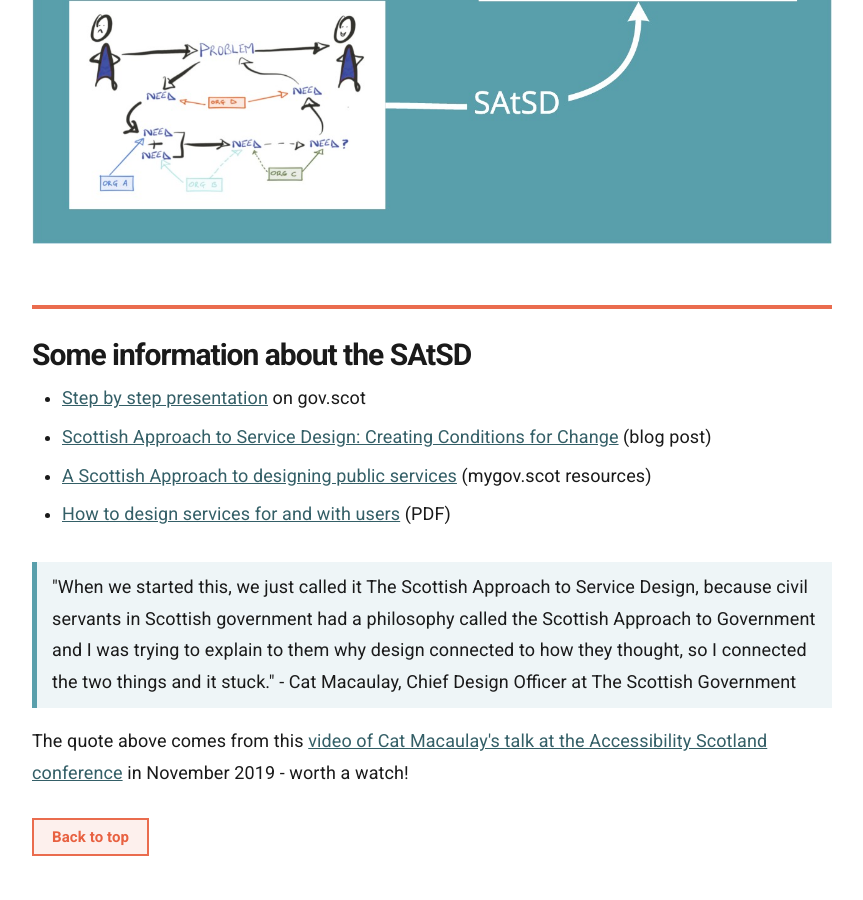
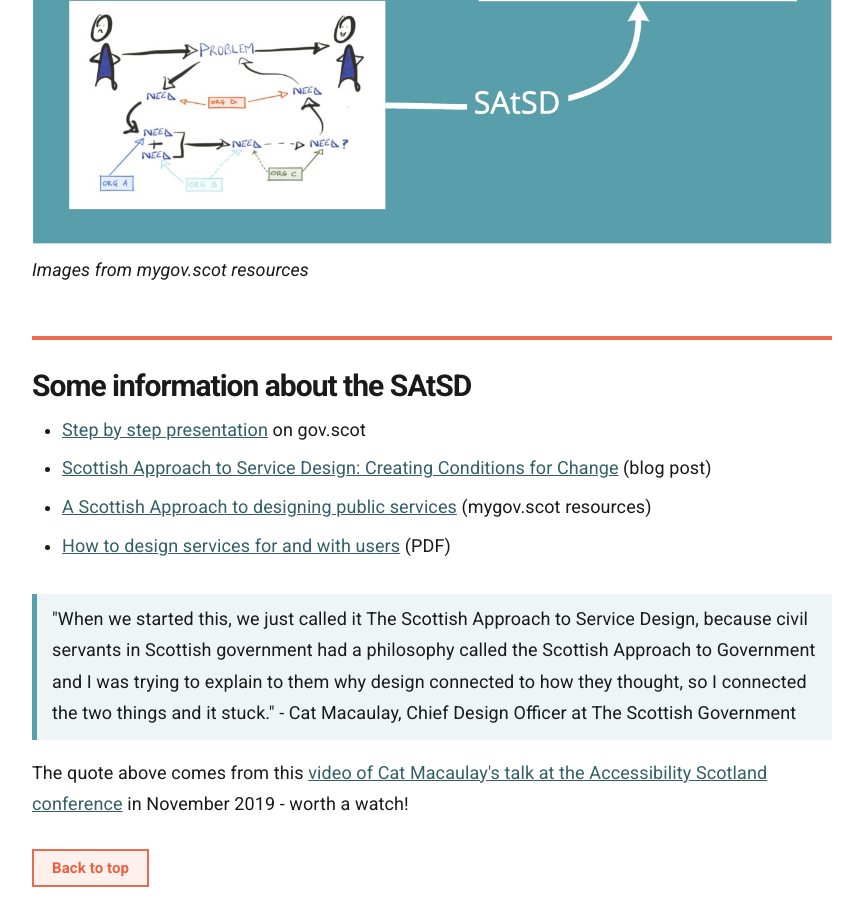
Before and after one commit to stephanie-K/practitioner-stories, a Jekyll site: the page built from _docs/SAtSD/summary.md, in a window 1280 px wide and 900 px high, scrolled down 1420 px. Shown: the whole window, without its empty margins (358-1221 px from the left). Built offline with Jekyll 4.4.1, drawn with Linux system fonts in a browser that asks for light colours.

Commit message:
add caption under the image

```diff
--- a/_docs/SAtSD/summary.md
+++ b/_docs/SAtSD/summary.md
@@ -36,6 +36,7 @@
 
 
 ![using 2 images, with the first illustrating: ‘multiple organisations involved in problem solving’, moving to another one illustrating ‘Organisations working together’ with an arrow showing that you move from one to the other thanks to SAtSD and a text explaining that this is helping organisations to work together to understand problems](/practitioner-stories/images/SAtSD/satsd-medium-post.jpg)
+_Images from mygov.scot resources_
 
 <h2 class="top-line-alt" id="informations-about-satsd">Some information about the SAtSD</h2>
 <ul>
```
